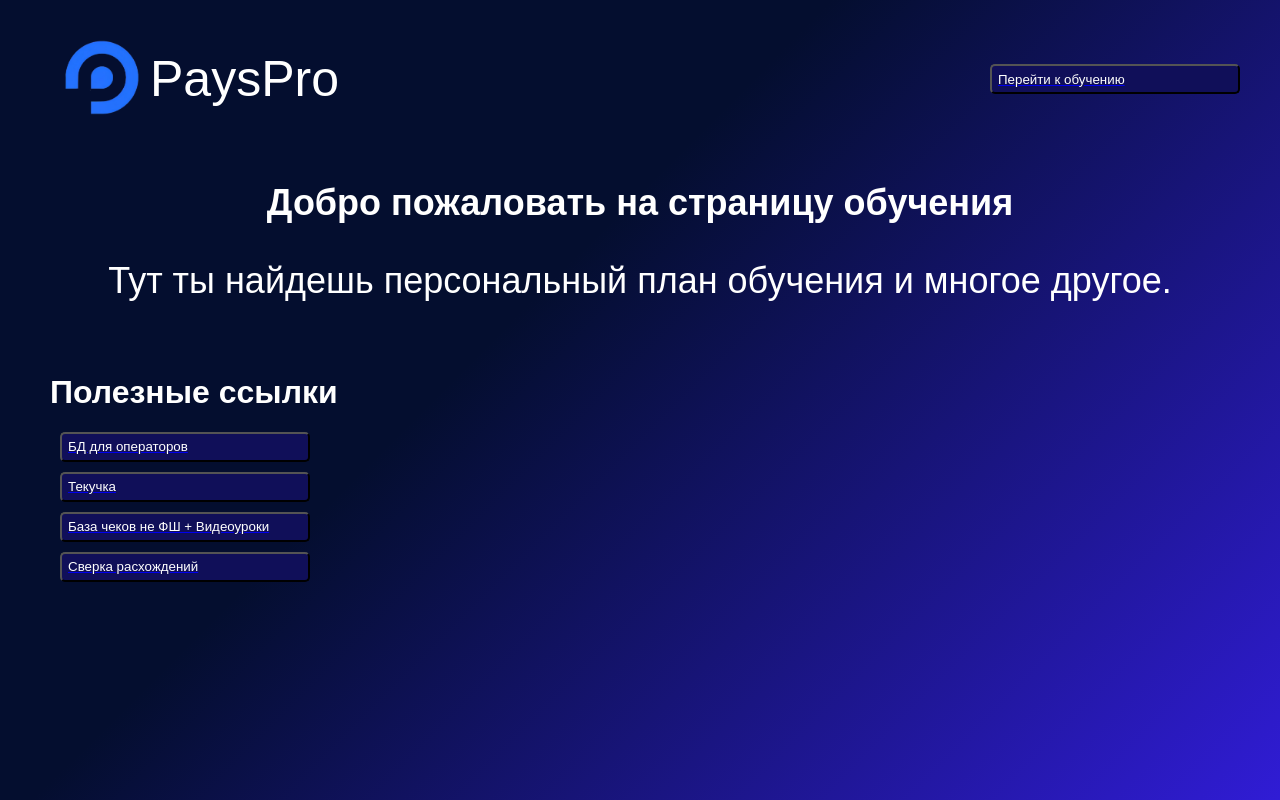
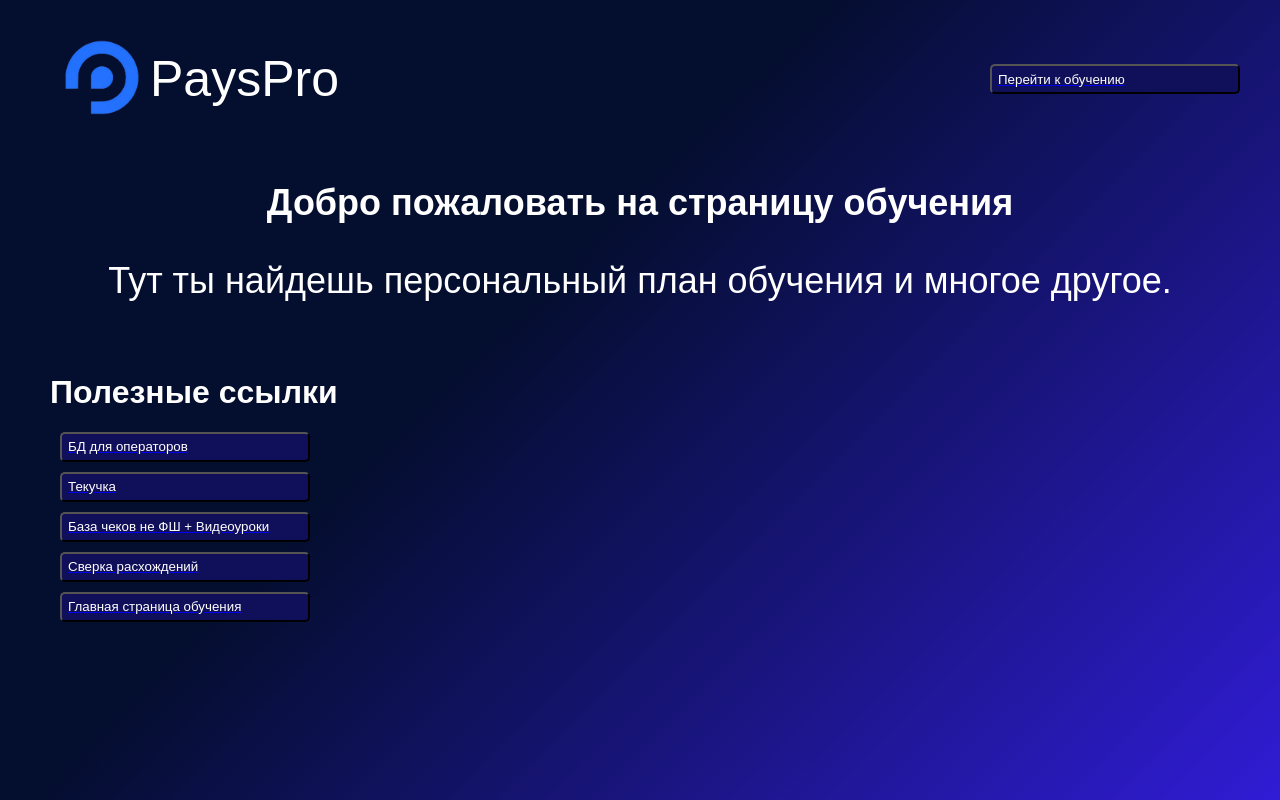
Before and after one commit to Aygulya/ink, a React (Create React App) app: page /mainScreen in a window 1280 px wide. Built offline with nearby package versions, Linux system fonts and the light colour scheme.

Commit message:
new ssyl

```diff
--- a/src/components/MainScreen.js
+++ b/src/components/MainScreen.js
@@ -68,6 +68,9 @@ function MainScreen() {
       <a href='https://docs.google.com/spreadsheets/d/12sSKbMnPkdBMl82fjsbMGUAYihEex_bq3G-BBw4pLkE/edit?gid=1941705862#gid=1941705862'  target="_blank" rel="noopener noreferrer">
       <button className='butGoToLearn prosmotr letters'>Сверка расхождений</button>
       </a>
+      <a href='https://docs.google.com/spreadsheets/d/1TdFvLwcGD9208iRhchzRoHWaj5LjipOhXQfdylOWbl8/edit?gid=331912401#gid=331912401' target='_blank' rel='noopener noreferrer'>
+      <button className='butGoToLearn prosmotr letters'>Главная страница обучения</button>
+      </a>
           </div>
           </div>
           {/* <button onClick={goToLearn}>Перейти к обучению</button> */}
```
